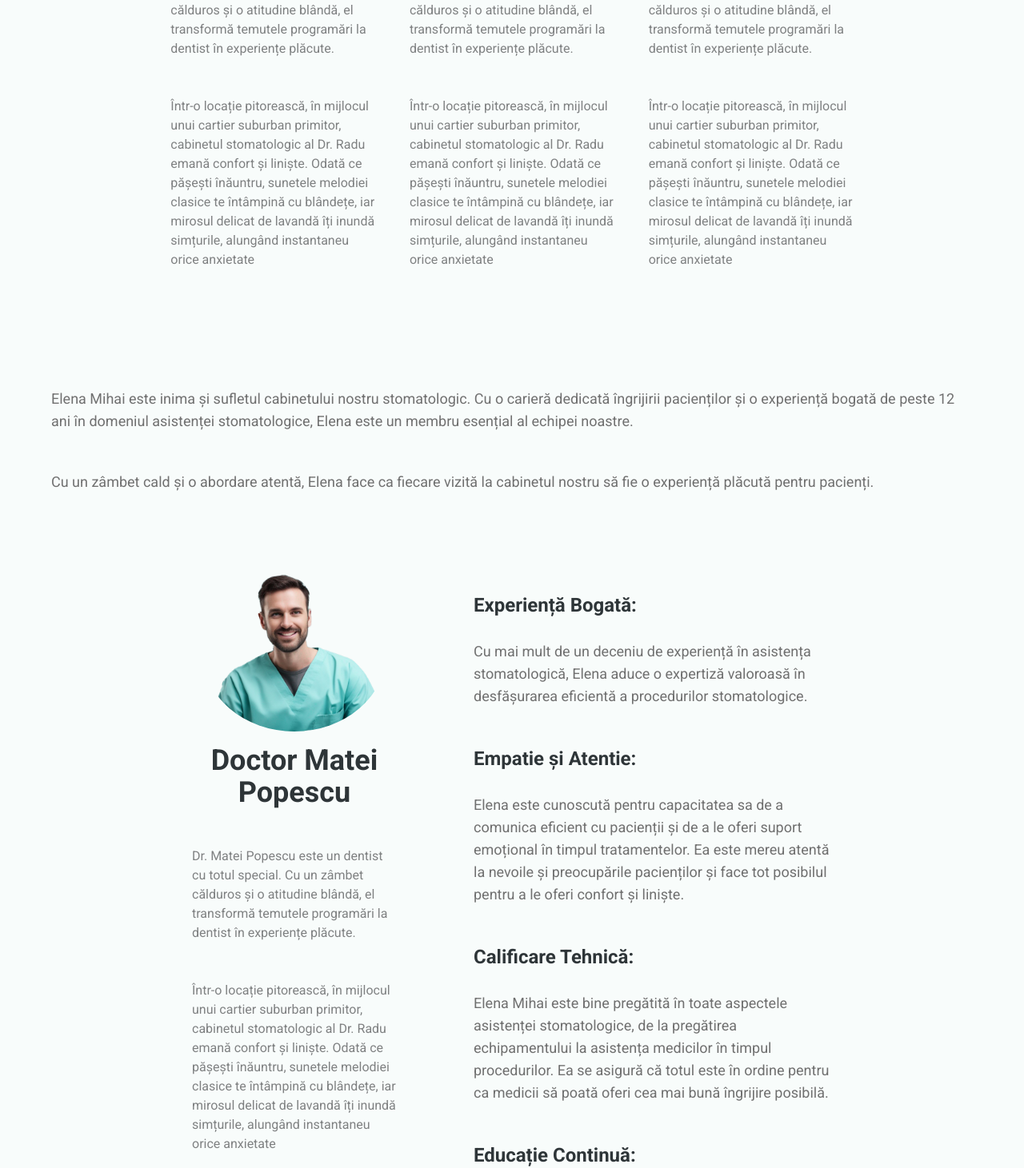
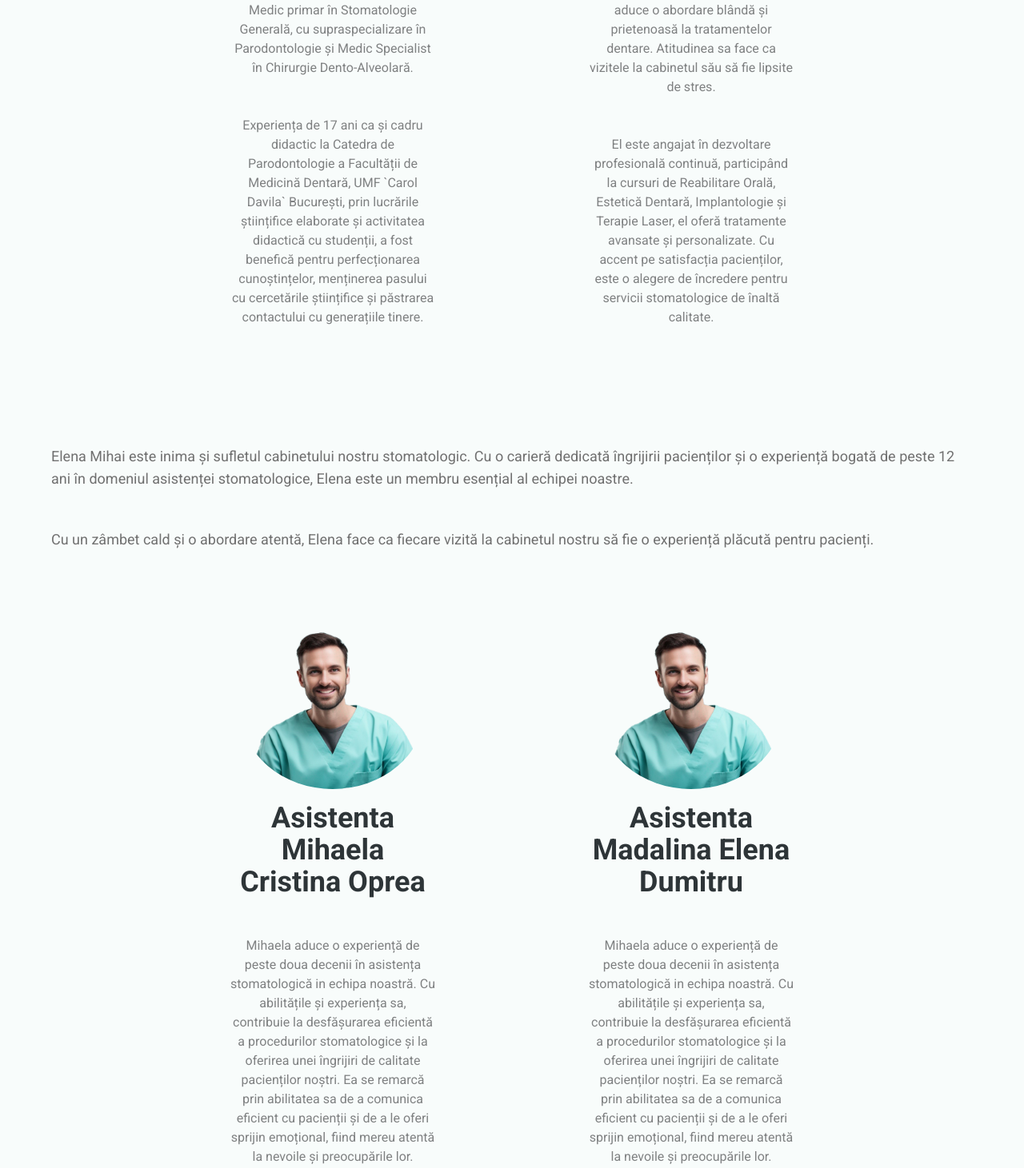
Before and after one commit to emanuelamz21/avangarde-dent-react, a React (Vite) app: page /heritage in a window 1280 px wide. Shown: the part 909-2370 px from the top of the page at 80% size. Built offline with nearby package versions, Linux system fonts and the light colour scheme.

Commit message:
Final Text

```diff
--- a/package.json
+++ b/package.json
@@ -11,9 +11,11 @@
   },
   "dependencies": {
     "@tailwindcss/nesting": "^0.0.0-insiders.565cd3e",
+    "i18next": "^23.6.0",
     "prop-types": "^15.8.1",
     "react": "^18.2.0",
     "react-dom": "^18.2.0",
+    "react-i18next": "^13.3.1",
     "react-router-dom": "^6.15.0"
   },
   "devDependencies": {
--- a/src/components/ContactComponent.jsx
+++ b/src/components/ContactComponent.jsx
@@ -14,16 +14,19 @@ function ContactComponent() {
 
         <div className={styles.contactDetails}>
           <h3>Avangarde Dent</h3>
-          <p>Bulevardul Ion Mihălache 140, București</p>
+          <p>
+            Bulevardul Ion Mihălache 140, Bloc A, Scara B, Apartament 22
+            București
+          </p>
           <br></br>
-          <h3>Program</h3>
+          {/* <h3>Program</h3>
           <p>Luni - Vineri: 10:00 - 18:00</p>
           <p>Sâmbătă: 10:00 - 14:00</p>
           <p>Duminică: Închis</p>
-          <br></br>
+          <br></br> */}
           <h3>Contact</h3>
-          <p>Telefon: +4072861928</p>
-          <p>Email: avangarde.dent@gmail.com</p>
+          <p>Telefon: 021.224.46.90</p>
+          <p>Email: cabinetdrcureu@gmail.com</p>
           <br></br>
         </div>
       </div>
--- a/src/components/DentistCard.jsx
+++ b/src/components/DentistCard.jsx
@@ -1,24 +1,14 @@
 import styles from "./DentistCard.module.css";
 
-function DentistCard() {
+function DentistCard(props) {
   return (
     <div className={styles.dentistCard}>
       <img src="1.png" alt="dentist-photo" className={styles.dentistPhoto} />
-      <h3>Doctor Matei Popescu</h3>
+      <h3>{props.numeDentist}</h3>
       <br />
-      <p>
-        Dr. Matei Popescu este un dentist cu totul special. Cu un zâmbet
-        călduros și o atitudine blândă, el transformă temutele programări la
-        dentist în experiențe plăcute.
-      </p>
+      <p>{props.pDentistScurt}</p>
       <br />
-      <p>
-        Într-o locație pitorească, în mijlocul unui cartier suburban primitor,
-        cabinetul stomatologic al Dr. Radu emană confort și liniște. Odată ce
-        pășești înăuntru, sunetele melodiei clasice te întâmpină cu blândețe,
-        iar mirosul delicat de lavandă îți inundă simțurile, alungând
-        instantaneu orice anxietate
-      </p>
+      <p>{props.pDentistLung}</p>
     </div>
   );
 }
--- a/src/components/DentistCard.module.css
+++ b/src/components/DentistCard.module.css
@@ -21,6 +21,7 @@ body {
 
 .dentistCard p {
   @apply text-base font-normal;
+  text-align: center;
   color: #7f8182;
 }
 
--- a/src/components/HeritageMainSection.jsx
+++ b/src/components/HeritageMainSection.jsx
@@ -8,6 +8,22 @@ const info = {
   detailsParagraph:
     "Experiență Profesională și Pasiune pentru Zâmbete Frumoase.",
   padding: "pt-32",
+};
+
+const dentist1 = {
+  numeDentist: "Dr. Magdalena Mironiuc Cureu",
+  pDentistLung:
+    "Experiența de 17 ani ca și cadru didactic la Catedra de Parodontologie a Facultății de Medicină Dentară, UMF `Carol Davila` București, prin lucrările științifice elaborate și activitatea didactică cu studenții, a fost benefică pentru perfecționarea cunoștințelor, menținerea pasului cu cercetările științifice și păstrarea contactului cu generațiile tinere.",
+  pDentistScurt:
+    "Doctor în Științe Medicale, cu teza de doctorat în Parodontologie, Medic primar în Stomatologie Generală, cu supraspecializare în Parodontologie și Medic Specialist în Chirurgie Dento-Alveolară.",
+};
+
+const dentist2 = {
+  numeDentist: "Dr. Calin Ioan Costache",
+  pDentistLung:
+    "El este angajat în dezvoltare profesională continuă, participând la cursuri de Reabilitare Orală, Estetică Dentară, Implantologie și Terapie Laser, el oferă tratamente avansate și personalizate. Cu accent pe satisfacția pacienților, este o alegere de încredere pentru servicii stomatologice de înaltă calitate.",
+  pDentistScurt:
+    "Dr. Calin Ioan-Costache, Medic Specialist în Stomatologie Generală, aduce o abordare blândă și prietenoasă la tratamentelor dentare. Atitudinea sa face ca vizitele la cabinetul său să fie lipsite de stres.",
 };
 
 function HeritageMainSection() {
@@ -21,9 +37,16 @@ function HeritageMainSection() {
       />
 
       <div className={styles.dentistsContainer}>
-        <DentistCard />
-        <DentistCard />
-        <DentistCard />
+        <DentistCard
+          numeDentist={dentist1.numeDentist}
+          pDentistScurt={dentist1.pDentistScurt}
+          pDentistLung={dentist1.pDentistLung}
+        />
+        <DentistCard
+          numeDentist={dentist2.numeDentist}
+          pDentistScurt={dentist2.pDentistScurt}
+          pDentistLung={dentist2.pDentistLung}
+        />
       </div>
     </div>
   );
--- a/src/components/TreatmentsSection.jsx
+++ b/src/components/TreatmentsSection.jsx
@@ -3,11 +3,10 @@ import TreatmentPreview from "./TreatmentPreview";
 import styles from "./TreatmentsSection.module.css";
 
 const info = {
-  header: "Cele mai Calitative Tratamente din Romania",
+  header: "Tratamentele pe care Avangarde-Dent le oferă",
   detailsHeader: "Serviciile Cabinetului",
-  detailsParagraph:
-    "Pentru a menține sănătatea dentară, oferim o gamă largă de servicii.",
-  padding: "pt-32",
+  detailsParagraph: "Detalii despre tratamentele oferite de echipa noastră.",
+  padding: "pt-24",
 };
 
 function TreatmentsList() {
--- a/src/pages/Heritage.jsx
+++ b/src/pages/Heritage.jsx
@@ -1,7 +1,39 @@
-import DentistCard from "../components/DentistCard";
 import PageNav from "../components/PageNav";
 import Footer from "../components/Footer";
 import styles from "./Heritage.module.css";
+import DentistCard from "../components/DentistCard";
+
+const dentist1 = {
+  numeDentist: "Dr. Magdalena Mironiuc Cureu",
+  pDentistLung:
+    "Experiența de 17 ani ca și cadru didactic la Catedra de Parodontologie a Facultății de Medicină Dentară, UMF `Carol Davila` București, prin lucrările științifice elaborate și activitatea didactică cu studenții, a fost benefică pentru perfecționarea cunoștințelor, menținerea pasului cu cercetările științifice și păstrarea contactului cu generațiile tinere.",
+  pDentistScurt:
+    "Doctor în Științe Medicale, cu teza de doctorat în Parodontologie, Medic primar în Stomatologie Generală, cu supraspecializare în Parodontologie și Medic Specialist în Chirurgie Dento-Alveolară.",
+};
+
+const dentist2 = {
+  numeDentist: "Dr. Calin Ioan Costache",
+  pDentistLung:
+    "El este angajat în dezvoltare profesională continuă, participând la cursuri de Reabilitare Orală, Estetică Dentară, Implantologie și Terapie Laser, el oferă tratamente avansate și personalizate. Cu accent pe satisfacția pacienților, este o alegere de încredere pentru servicii stomatologice de înaltă calitate.",
+  pDentistScurt:
+    "Dr. Calin Ioan-Costache, Medic Specialist în Stomatologie Generală, aduce o abordare blândă și prietenoasă la tratamentelor dentare. Atitudinea sa face ca vizitele la cabinetul său să fie lipsite de stres.",
+};
+
+const dentist3 = {
+  numeDentist: "Asistenta Mihaela Cristina Oprea",
+  pDentistScurt:
+    "Mihaela aduce o experiență de peste doua decenii în asistența stomatologică in echipa noastră. Cu abilitățile și experiența sa, contribuie la desfășurarea eficientă a procedurilor stomatologice și la oferirea unei îngrijiri de calitate pacienților noștri. Ea se remarcă prin abilitatea sa de a comunica eficient cu pacienții și de a le oferi sprijin emoțional, fiind mereu atentă la nevoile și preocupările lor.",
+  pDentistLung:
+    "Pe lângă experiența sa, Mihaela are o sete constantă de cunoaștere și educație continuă în domeniul stomatologiei. Este la curent cu cele mai recente tehnologii și proceduri stomatologice pentru a asigura că pacienții noștri beneficiază de cele mai bune servicii posibile",
+};
+
+const dentist4 = {
+  numeDentist: "Asistenta Madalina Elena Dumitru",
+  pDentistScurt:
+    "Mihaela aduce o experiență de peste doua decenii în asistența stomatologică in echipa noastră. Cu abilitățile și experiența sa, contribuie la desfășurarea eficientă a procedurilor stomatologice și la oferirea unei îngrijiri de calitate pacienților noștri. Ea se remarcă prin abilitatea sa de a comunica eficient cu pacienții și de a le oferi sprijin emoțional, fiind mereu atentă la nevoile și preocupările lor.",
+  pDentistLung:
+    "Pentru a-și îmbunătăți cunoștințele în medicină, Madalina a ales să lucreze ca voluntar pe o ambulanță, unde a învățat aspecte esențiale despre îngrijirea medicală de urgență. Cu entuziasmul și dorința ei de a se dezvolta, Madalina este o resursă valoroasă în echipa noastră și o viitoare expertă în asistența stomatologică.",
+};
 
 function Heritage() {
   return (
@@ -34,9 +66,16 @@ function Heritage() {
       </div>
 
       <div className={styles.dentistsContainer}>
-        <DentistCard />
-        <DentistCard />
-        <DentistCard />
+        <DentistCard
+          numeDentist={dentist1.numeDentist}
+          pDentistScurt={dentist1.pDentistScurt}
+          pDentistLung={dentist1.pDentistLung}
+        />
+        <DentistCard
+          numeDentist={dentist2.numeDentist}
+          pDentistScurt={dentist2.pDentistScurt}
+          pDentistLung={dentist2.pDentistLung}
+        />
       </div>
 
       <div className={styles.textContainer}>
@@ -54,45 +93,16 @@ function Heritage() {
       </div>
 
       <div className={styles.mainDentistSection}>
-        <DentistCard />
-
-        <div className={styles.dentistText}>
-          <p>
-            <h3>Experiență Bogată: </h3>
-            <br />
-            Cu mai mult de un deceniu de experiență în asistența stomatologică,
-            Elena aduce o expertiză valoroasă în desfășurarea eficientă a
-            procedurilor stomatologice.
-          </p>
-          <br />
-          <p>
-            <h3>Empatie și Atentie:</h3>
-            <br />
-            Elena este cunoscută pentru capacitatea sa de a comunica eficient cu
-            pacienții și de a le oferi suport emoțional în timpul tratamentelor.
-            Ea este mereu atentă la nevoile și preocupările pacienților și face
-            tot posibilul pentru a le oferi confort și liniște.
-          </p>
-          <br />
-          <p>
-            <h3>Calificare Tehnică:</h3>
-            <br />
-            Elena Mihai este bine pregătită în toate aspectele asistenței
-            stomatologice, de la pregătirea echipamentului la asistența
-            medicilor în timpul procedurilor. Ea se asigură că totul este în
-            ordine pentru ca medicii să poată oferi cea mai bună îngrijire
-            posibilă.
-          </p>
-          <br />
-          <p>
-            <h3>Educație Continuă:</h3>
-            <br />
-            Elena este un adept al învățării continue și rămâne mereu la curent
-            cu cele mai noi tehnologii și proceduri din domeniul stomatologiei.
-            Această sete de cunoaștere o ajută să ofere pacienților noștri cele
-            mai bune servicii posibile.
-          </p>
-        </div>
+        <DentistCard
+          numeDentist={dentist3.numeDentist}
+          pDentistScurt={dentist3.pDentistScurt}
+          pDentistLung={dentist3.pDentistLung}
+        />
+        <DentistCard
+          numeDentist={dentist4.numeDentist}
+          pDentistScurt={dentist4.pDentistScurt}
+          pDentistLung={dentist4.pDentistLung}
+        />
       </div>
 
       <Footer />
--- a/src/pages/Treatments.jsx
+++ b/src/pages/Treatments.jsx
@@ -8,7 +8,7 @@ const info = {
   header: "Tratamentele Avangarde Dent",
   detailsHeader: "Serviciile Cabinetului",
   detailsParagraph:
-    "Toată priceperea, experiența și dăruirea noastră pentru sănătatea orală a pacienților noștri.",
+    " Toată priceperea, experiența și dăruirea noastră pentru sănătatea orală a pacienților noștri și o dantură care să vă facă să zâmbiți.",
   padding: "pt-12 ",
 };
 
```
Also changed, not shown: src/components/HeroSection.jsx (+7 -5 lines), src/components/HistorySectionLeft.jsx (+10 -6 lines), src/components/HistorySectionRight.jsx (+9 -6 lines), src/components/TreatmentComponent.jsx (+20 -6 lines), 1 other file (tests, documents, lock files or other folders).
